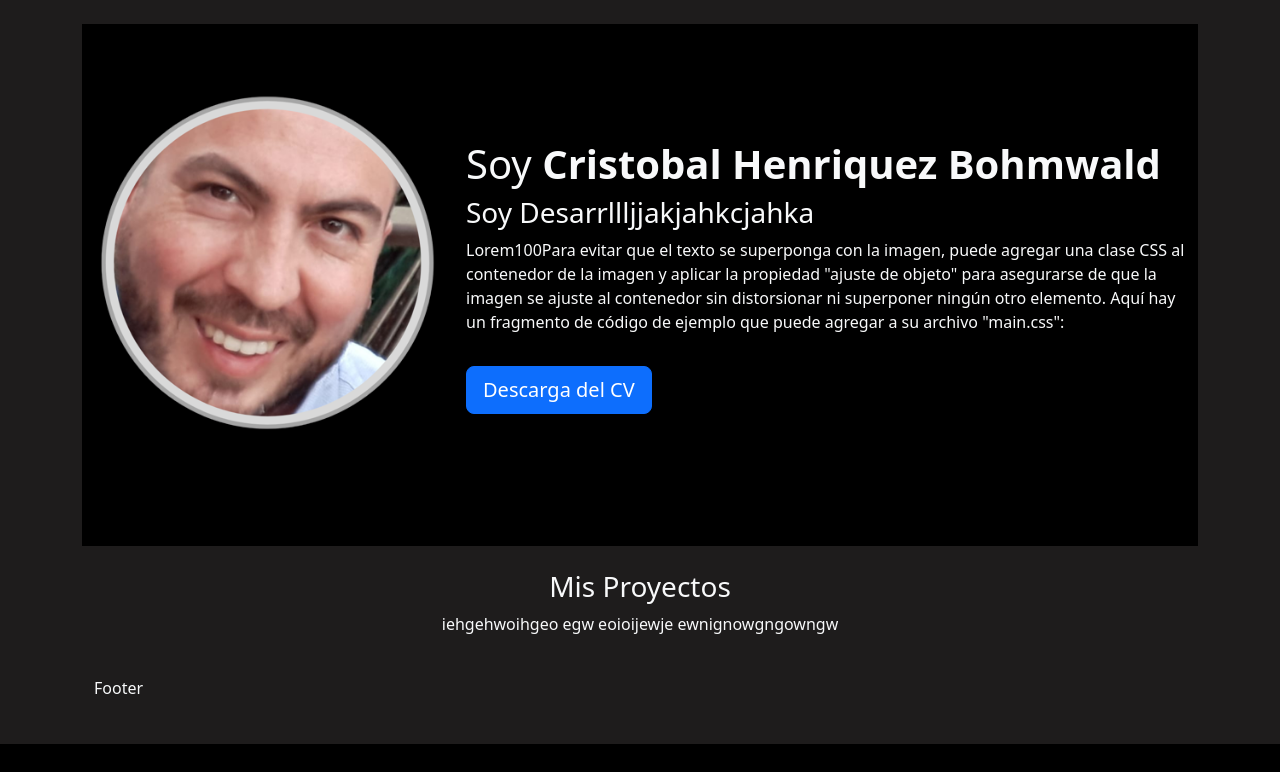
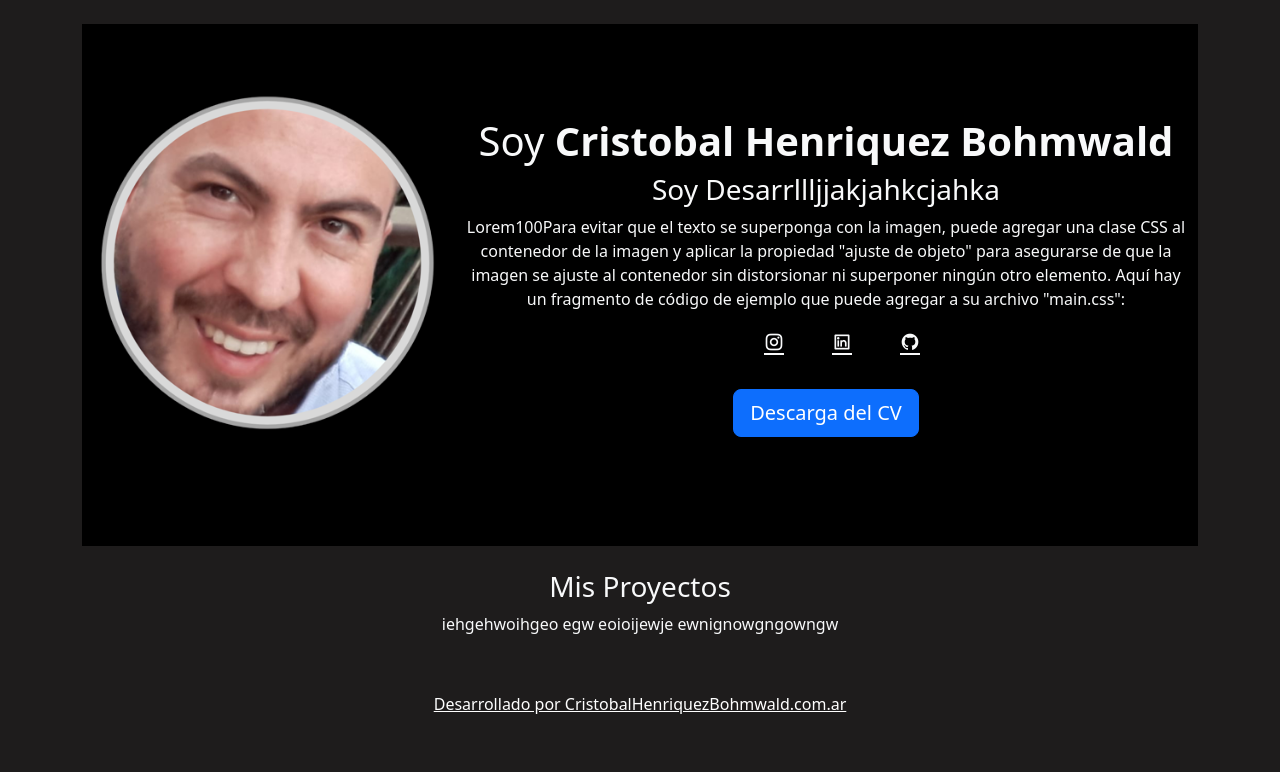
Before and after one commit to CristobalHenriquez/portfolio-en-Django, a Django app: page / in a window 1280 px wide. Shown: the part 56-828 px from the top of the page. Before the commit the page ends 800 px from the top, so only its background shows below. Run offline with Django 4.2, Linux system fonts and the light colour scheme; data that the repository does not hold is empty.

Commit message:
listo pra subir

```diff
--- a/portfolio/static/main.css
+++ b/portfolio/static/main.css
@@ -14,3 +14,27 @@ body{
 .card-body h2, .card-body p {
     color: #fff;
 }
+
+.profile__social{
+    display: flex;
+    justify-content: center;
+    column-gap: 3rem;
+  }
+
+  .profile__social-link{
+    font-size: 1.25rem;
+    color: var(--title-color);
+    transition: .3s;
+  }
+
+  .profile__social-link:hover{
+    color: var(--first-color);
+  }
+
+  .footer__copy{
+    display: block;
+    margin: 2.5rem 0 2rem;
+    text-align: center;
+    font-size: var(--smaller-font-size);
+    color: white;
+}
--- a/portfolio/templates/home.html
+++ b/portfolio/templates/home.html
@@ -5,7 +5,7 @@
     <img class="img-fluid" src="{% static 'portfolio/imgpag.png'%}" alt="" />
   </div>
 
-  <div class="col-md-8 my-auto">
+  <div class="col-md-8 my-auto text-center">
     <h1>Soy <strong>Cristobal Henriquez Bohmwald</strong></h1>
     <h3>Soy Desarrllljjakjahkcjahka</h3>
     <p>
@@ -16,6 +16,31 @@
       un fragmento de código de ejemplo que puede agregar a su archivo
       "main.css":
     </p>
+
+    <ul class="profile__social">
+      <a
+        href="https://www.instagram.com/henriquez6198/"
+        target="_blank"
+        class="profile__social-link"
+      >
+        <i class="ri-instagram-line"></i>
+      </a>
+      <a
+        href="https://www.linkedin.com/in/cristobalhenriquezbohmwald/"
+        target="_blank"
+        class="profile__social-link"
+      >
+        <i class="ri-linkedin-box-line"></i>
+      </a>
+      <a
+        href="https://github.com/CristobalHenriquez"
+        target="_blank"
+        class="profile__social-link"
+      >
+        <i class="ri-github-fill"></i>
+      </a>
+    </ul>
+
     <a
       href="{% static 'portfolio/CristobalHenriquezBohmwald2023.pdf'%}"
       class="btn btn-primary btn-lg rounded-o my-3"
--- a/portfolio/templates/layout.html
+++ b/portfolio/templates/layout.html
@@ -13,6 +13,7 @@
         integrity="sha384-KK94CHFLLe+nY2dmCWGMq91rCGa5gtU4mk92HdvYe+M/SXH301p5ILy+dN9+nJOZ"
         crossorigin="anonymous"
       />
+      <link href="https://cdn.jsdelivr.net/npm/remixicon@2.5.0/fonts/remixicon.css" rel="stylesheet">
       <link rel="stylesheet" href="{% static 'main.css' %}" />
     </head>
     <body class="text-light">
@@ -20,7 +21,9 @@
 
       <div class="container p-4">{% block content%} {% endblock %}</div>
 
-      <footer>Footer</footer>
+      <footer class="footer container">
+            <a class="footer__copy" href="https://cristobalhbdeveloper.netlify.app">Desarrollado por CristobalHenriquezBohmwald.com.ar</a>
+      </footer>
     </body>
   </html>
 </DOCTYPE>
```
